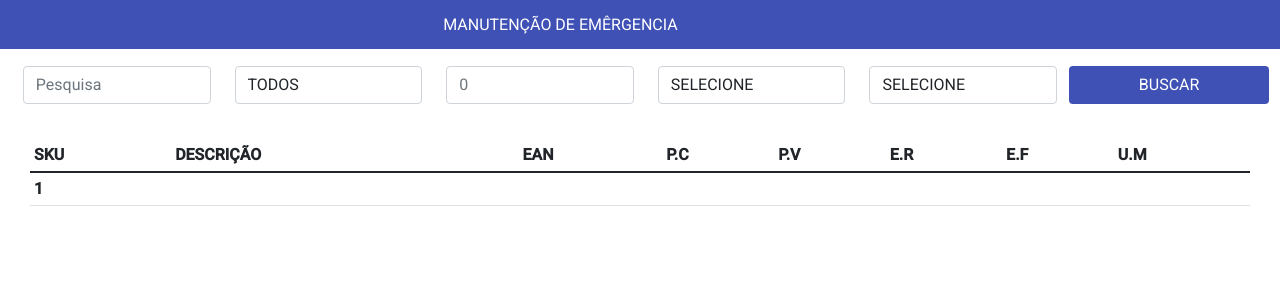
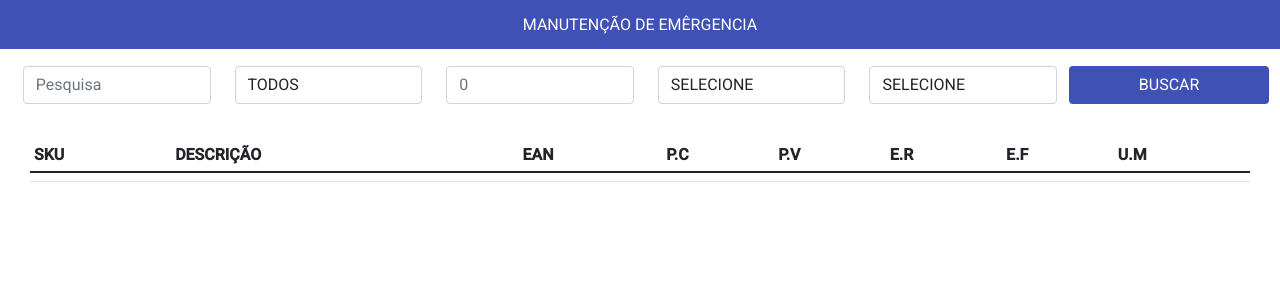
Before and after one commit to brunonovell/muito-mais, an Angular app: page / in a window 1280 px wide. Shown: the top 300 px of the page. Built offline with nearby package versions, Linux system fonts and the light colour scheme.

Commit message:
Ajustes da barra

```diff
--- a/src/app/components/barra/barra.component.html
+++ b/src/app/components/barra/barra.component.html
@@ -1,7 +1,5 @@
 <div class="row">
-  <div class="col-md-12 stilo-barra">
-    <div class="logo col-md-4" >
-      MANUTENÇÃO DE EMÊRGENCIA
+    <div class="stilo-barra" >
+      <a class="logo" >MANUTENÇÃO DE EMÊRGENCIA</a>
     </div>
-  </div>
 </div>
--- a/src/app/components/barra/barra.component.scss
+++ b/src/app/components/barra/barra.component.scss
@@ -4,10 +4,13 @@
   flex-direction: row;
   justify-content: center;
   background-color: #3F51B5;
+  margin: -0px;
+  min-height:40px;
 }
 
 .stilo-barra .logo{
   padding: 1%;
   color:#FFFF;
   font-size: 100%;
+  text-decoration: none;
 }
--- a/src/app/components/tabela/tabela.component.html
+++ b/src/app/components/tabela/tabela.component.html
@@ -15,7 +15,7 @@
       </thead>
       <tbody>
         <tr scope="row">
-          <th id="sku">1</th>
+          <th id="sku"></th>
           <td id="descricao"></td>
           <td id="ean"></td>
           <td id="precoCusto"></td>
```
